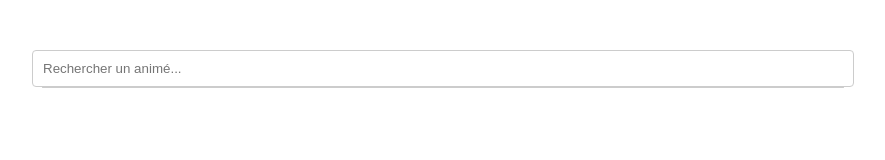
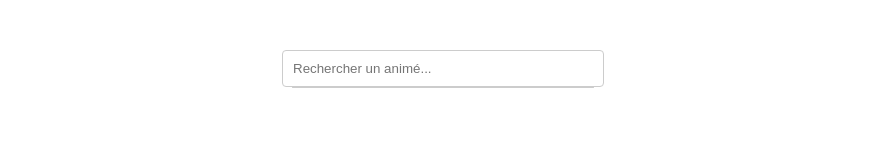
Before and after one commit to loSCripts/image-animeFusion, a plain HTML site: page barre de recherche.html in a window 1280 px wide. Shown: the whole page, without its empty margins (197-1082 px from the left). Drawn offline with Linux system fonts and the light colour scheme.

Commit message:
Update barre de recherche.html

```diff
--- a/barre de recherche.html
+++ b/barre de recherche.html
@@ -12,15 +12,13 @@
             margin-top: 50px;
         }
         input[type="text"] {
-            width: 100%;
-            max-width: 800px;
+            width: 300px;
             padding: 10px;
             border: 1px solid #ccc;
             border-radius: 4px;
         }
         .suggestions {
-            width: 100%;
-            max-width: 800px;
+            width: 300px;
             border: 1px solid #ccc;
             border-top: none;
             border-radius: 0 0 4px 4px;
```
